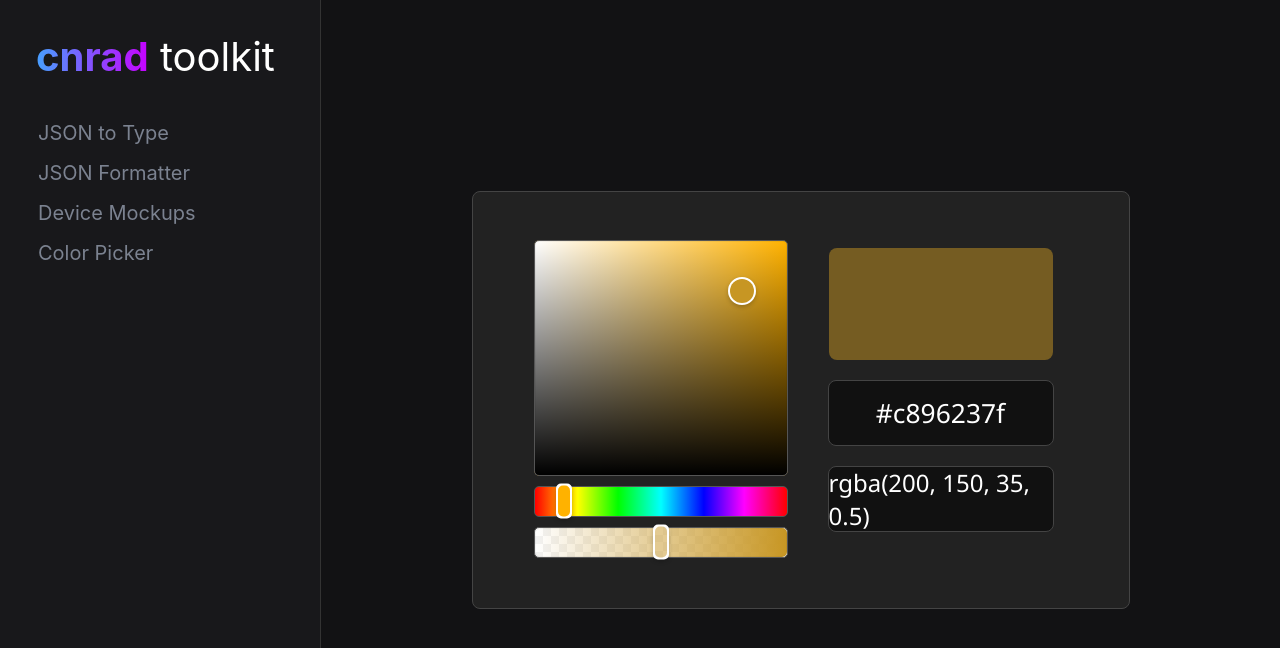
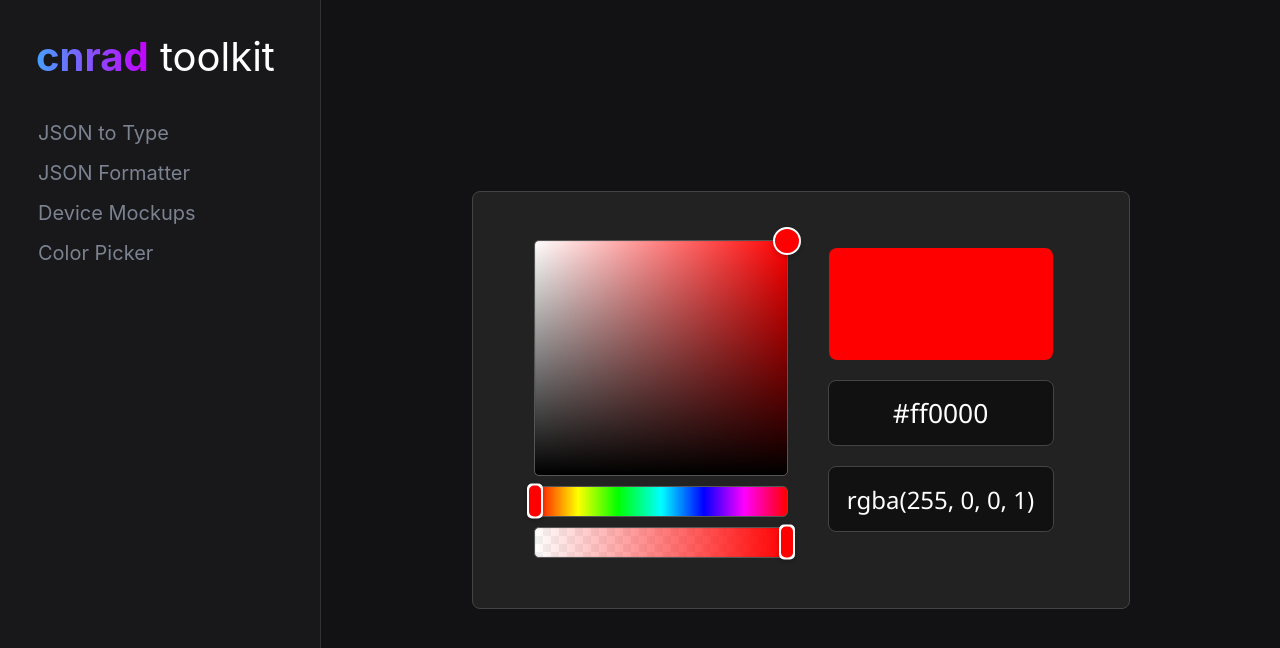
Before and after one commit to cnrad/tools, a Next.js app: page /color in a window 1280 px wide. Shown: the top 648 px of the page. Built offline with nearby package versions, Linux system fonts and the light colour scheme.

Commit message:
init rgba with red full opacity

```diff
--- a/pages/color.tsx
+++ b/pages/color.tsx
@@ -7,7 +7,7 @@ import { RgbaColorPicker } from "react-colorful";
 export default function ColorPicker() {
 
     const [hexState, setHexState] = useState("#ff0000");
-    const [rgbaState, setRgbaState] = useState({ r: 200, g: 150, b: 35, a: 0.5 });
+    const [rgbaState, setRgbaState] = useState({ r: 255, g: 0, b: 0, a: 1 });
 
     function hexify(color: number[]) {
         const zeroPad = (num:number, places:number) => num.toString(16).padStart(places, '0')
```
